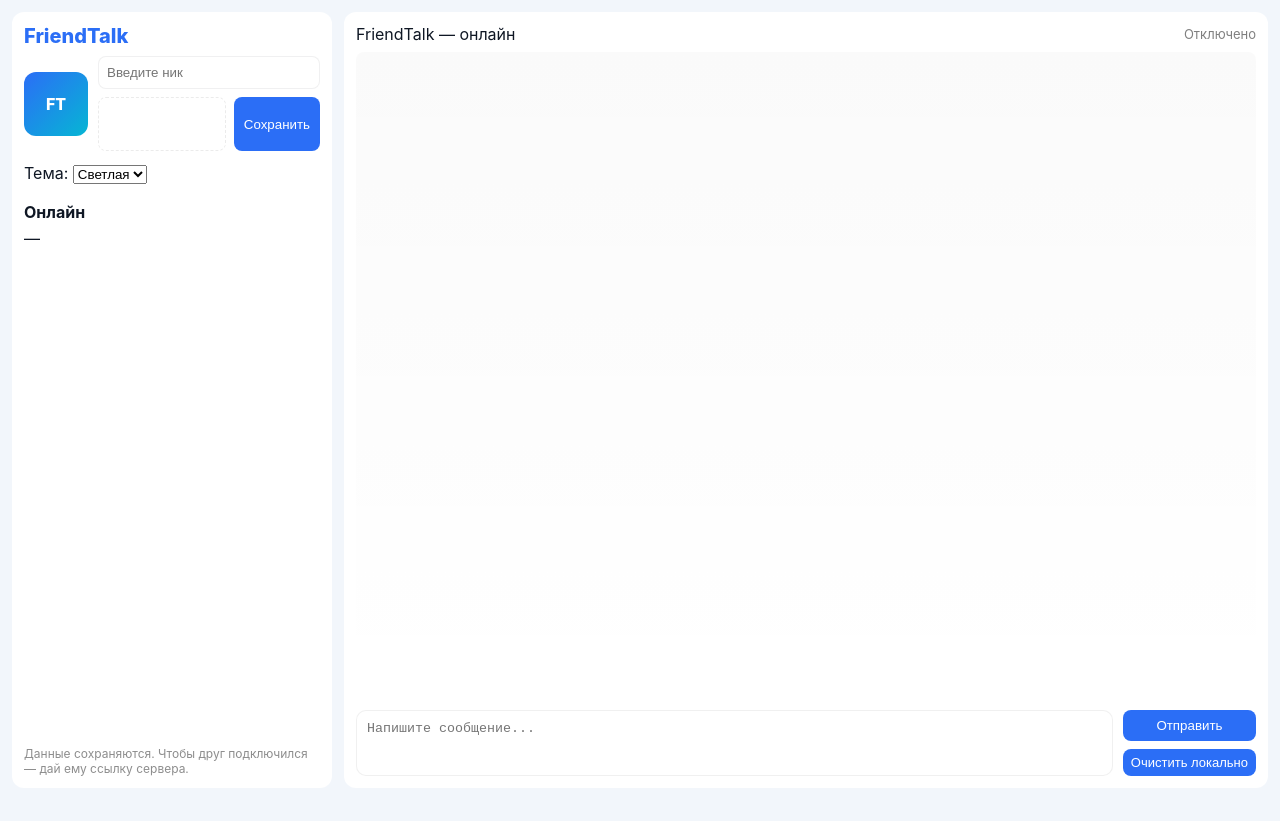
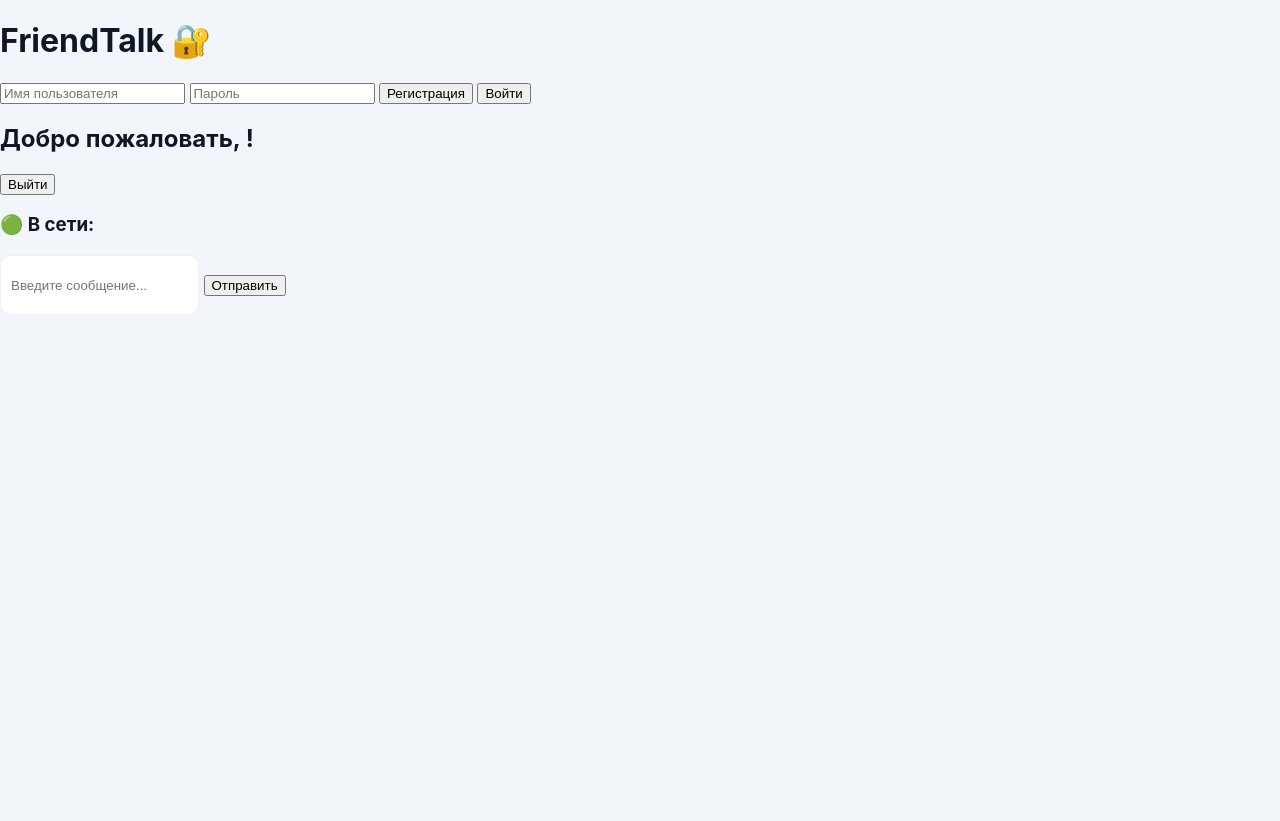
Before and after one commit to twinktwinkovich0002-maker/FriendTalk, a website: page public/index.html in a window 1280 px wide. Before the commit the page ends 800 px from the top, so only its background shows below. Drawn offline with Linux system fonts and the light colour scheme.

Commit message:
Update index.html

```diff
--- a/public/index.html
+++ b/public/index.html
@@ -1,63 +1,40 @@
-<!doctype html>
+<!DOCTYPE html>
 <html lang="ru">
 <head>
-<meta charset="utf-8" />
-<meta name="viewport" content="width=device-width,initial-scale=1" />
-<title>FriendTalk</title>
-<link rel="stylesheet" href="/style.css">
+  <meta charset="UTF-8">
+  <meta name="viewport" content="width=device-width, initial-scale=1.0">
+  <title>FriendTalk</title>
+  <link rel="stylesheet" href="style.css">
 </head>
 <body>
-<div id="app" class="theme-light">
-  <aside class="sidebar">
-    <div class="brand">FriendTalk</div>
-    <div class="profile">
-      <div class="avatar" id="profileAvatar">FT</div>
-      <div class="profile-info">
-        <input id="nameInput" placeholder="Введите ник" />
-        <div class="controls">
-          <label class="btn file-btn">Загрузить аватар
-            <input id="avatarFile" type="file" accept="image/*" style="display:none">
-          </label>
-          <button id="saveProfile" class="btn">Сохранить</button>
-        </div>
-      </div>
-    </div>
+  <div id="auth">
+    <h1>FriendTalk 🔐</h1>
+    <input type="text" id="username" placeholder="Имя пользователя">
+    <input type="password" id="password" placeholder="Пароль">
+    <button id="register">Регистрация</button>
+    <button id="login">Войти</button>
+    <p id="authMessage"></p>
+  </div>
 
-    <div class="theme-toggle">
-      <label>Тема:
-        <select id="themeSelect">
-          <option value="light">Светлая</option>
-          <option value="dark">Тёмная</option>
-        </select>
-      </label>
-    </div>
-
-    <div class="online-section">
-      <div class="section-title">Онлайн</div>
-      <div id="usersList" class="users-list">—</div>
-    </div>
-
-    <div class="footer-note">Данные сохраняются. Чтобы друг подключился — дай ему ссылку сервера.</div>
-  </aside>
-
-  <main class="main">
-    <header class="chat-header">
-      <div class="chat-title">FriendTalk — онлайн</div>
-      <div id="status" class="status muted">Отключено</div>
+  <div id="chat" class="hidden">
+    <header>
+      <h2>Добро пожаловать, <span id="userDisplay"></span>!</h2>
+      <button id="logout">Выйти</button>
     </header>
 
-    <section id="messages" class="messages" aria-live="polite"></section>
+    <section id="online">
+      <h3>🟢 В сети:</h3>
+      <ul id="onlineList"></ul>
+    </section>
 
-    <footer class="composer">
-      <textarea id="messageInput" placeholder="Напишите сообщение..."></textarea>
-      <div class="composer-actions">
-        <button id="sendBtn" class="btn send">Отправить</button>
-        <button id="clearLocal" class="btn small">Очистить локально</button>
-      </div>
+    <section id="messages"></section>
+
+    <footer>
+      <input id="messageInput" type="text" placeholder="Введите сообщение...">
+      <button id="send">Отправить</button>
     </footer>
-  </main>
-</div>
+  </div>
 
-<script src="/script.js"></script>
+  <script src="script.js"></script>
 </body>
 </html>
```
